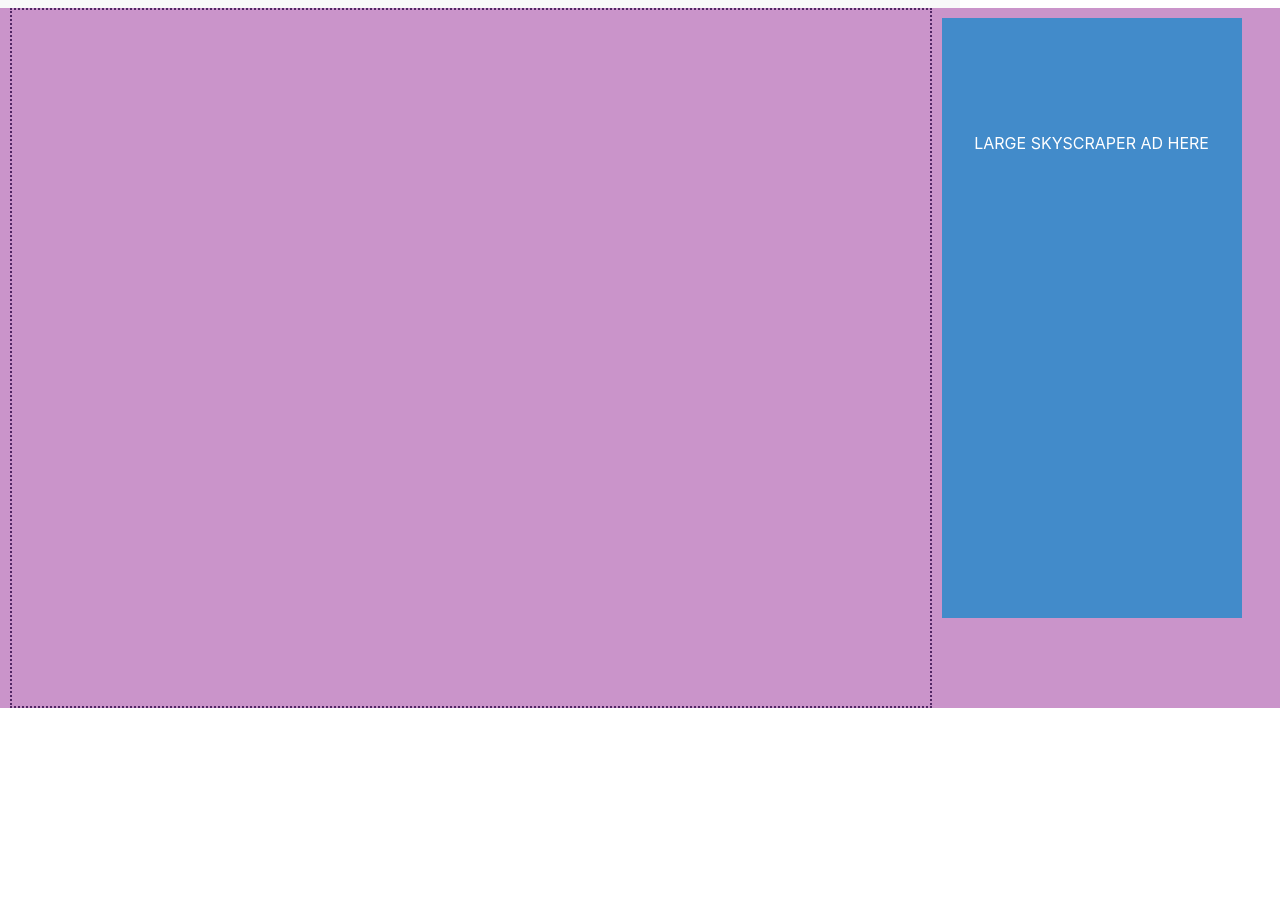
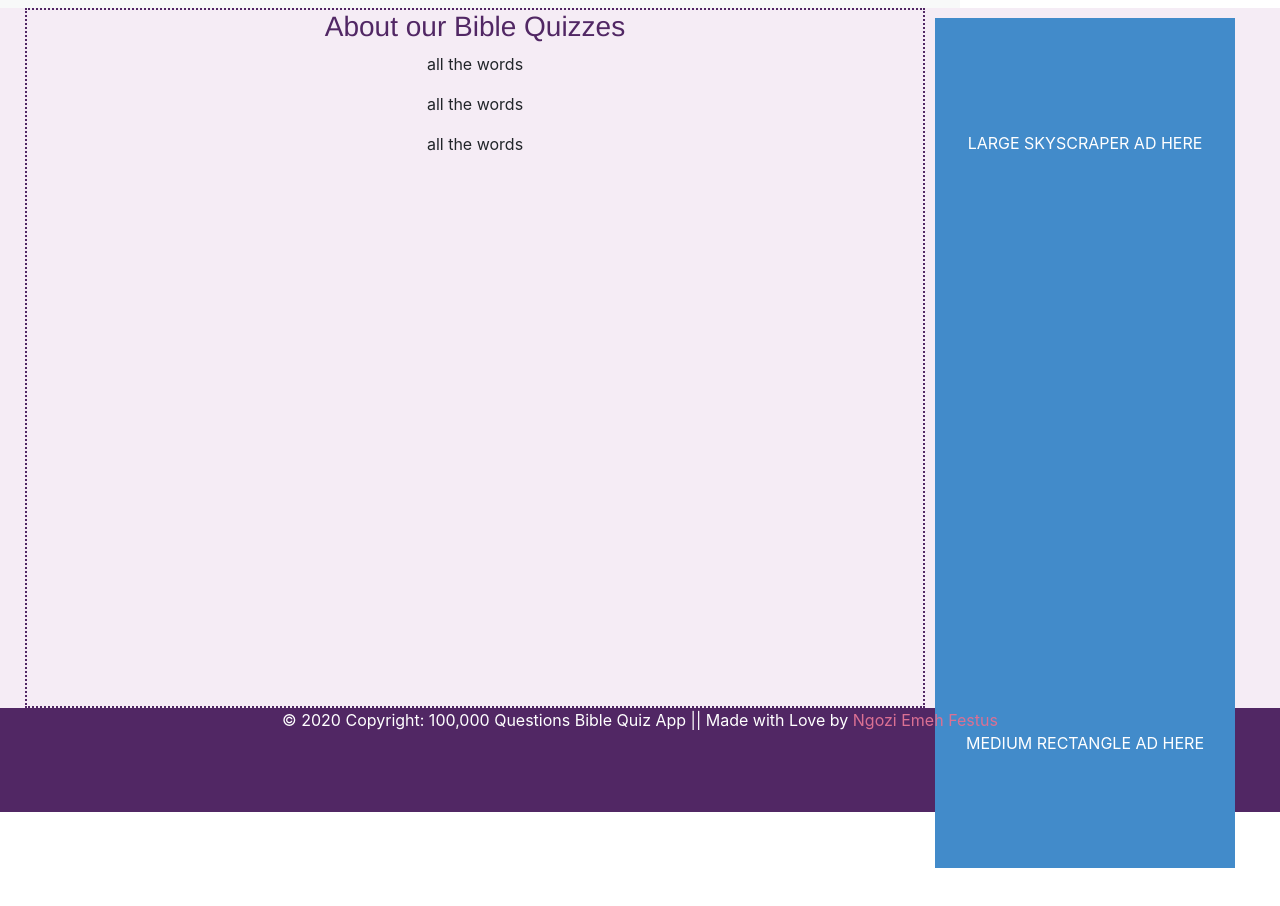
Before and after one commit to NgoziEmeh/Bible-quiz-web-app-frontend, an Angular app: page / in a window 1280 px wide. Shown: the part 1018-1924 px from the top of the page. Before the commit the page ends 1736 px from the top, so only its background shows below. Built offline with nearby package versions, Linux system fonts and the light colour scheme.

Commit message:
home second squaredad

```diff
--- a/src/app/footer/footer.component.css
+++ b/src/app/footer/footer.component.css
@@ -7,7 +7,6 @@
     height: 13vh;
     width: 100%;
     background: #512764;
-    position: fixed;
     bottom: 0;
 }
 a{
--- a/src/app/home/home.component.css
+++ b/src/app/home/home.component.css
@@ -261,8 +261,10 @@ li{
     width: 100%;
     height: 20%;
     text-align: center;
-    background: #CA94CA;
+    /* background: #CA94CA; */
+    background: #512764;
     font-weight: bold;
+    color: whitesmoke;
 }
 .flipcardarea{
     display: flex;
@@ -451,7 +453,7 @@ li{
 .second-area{
     width: 100%;
     height: 700px;
-    background: #CA94CA;
+    background: #F5ECF5;
     display: flex;
     flex-direction: row;
 }
@@ -470,3 +472,12 @@ li{
 
 
 }
+.second-left-title{
+    text-align: center;
+    color: #512764;
+    font-family: 'Franklin Gothic Medium', 'Arial Narrow', Arial, sans-serif;
+}
+.second-left-para{
+    text-align: center;
+
+}
--- a/src/app/home/home.component.html
+++ b/src/app/home/home.component.html
@@ -194,16 +194,31 @@
             </div>
 
 
-        <div class="space-in-between container-fluid"></div>
+        <div class="space-in-between"></div>
 
-        <div class="second-area">
-            <div class="second-left"></div>
+        <div class="second-area container-fluid">
+            <div class="second-left">
+                <div class="second-left-title">
+                    <h3>About our Bible Quizzes</h3>
+                </div>
+                <div class="second-left-para">
+                    <p> all the words</p>
+                    <p> all the words</p>
+                    <p> all the words</p>
+                </div>
+            </div>
             <div class="second-right">
+                <div class="largeskyscraper-holder">
                     <app-largeskyscraper></app-largeskyscraper>
+                </div>
+
+                <div class="squaread-holder">
+                    <app-squaread></app-squaread>
+                </div>
             </div>
 
         </div>
-
+        <div class="space-in-between"></div>
         <div class="footer_area">
                 <app-footer></app-footer>
         </div>
```
